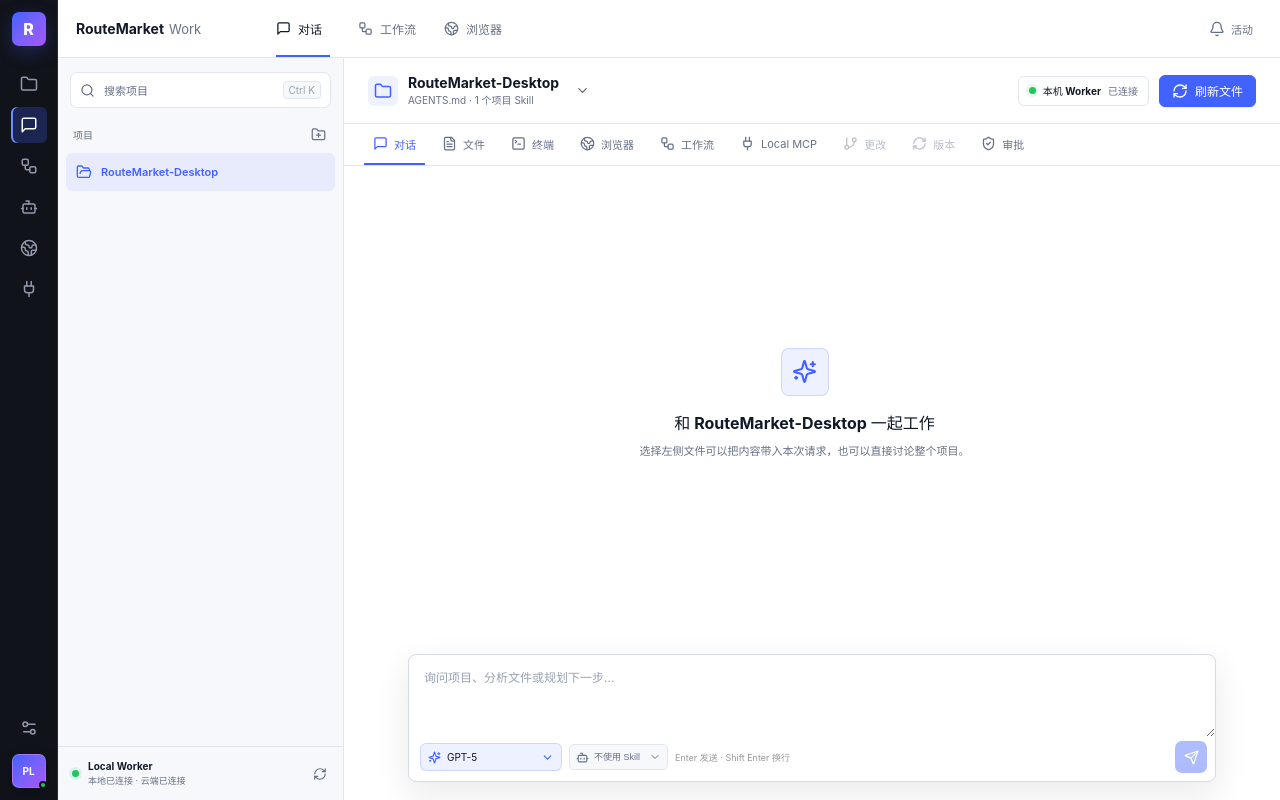
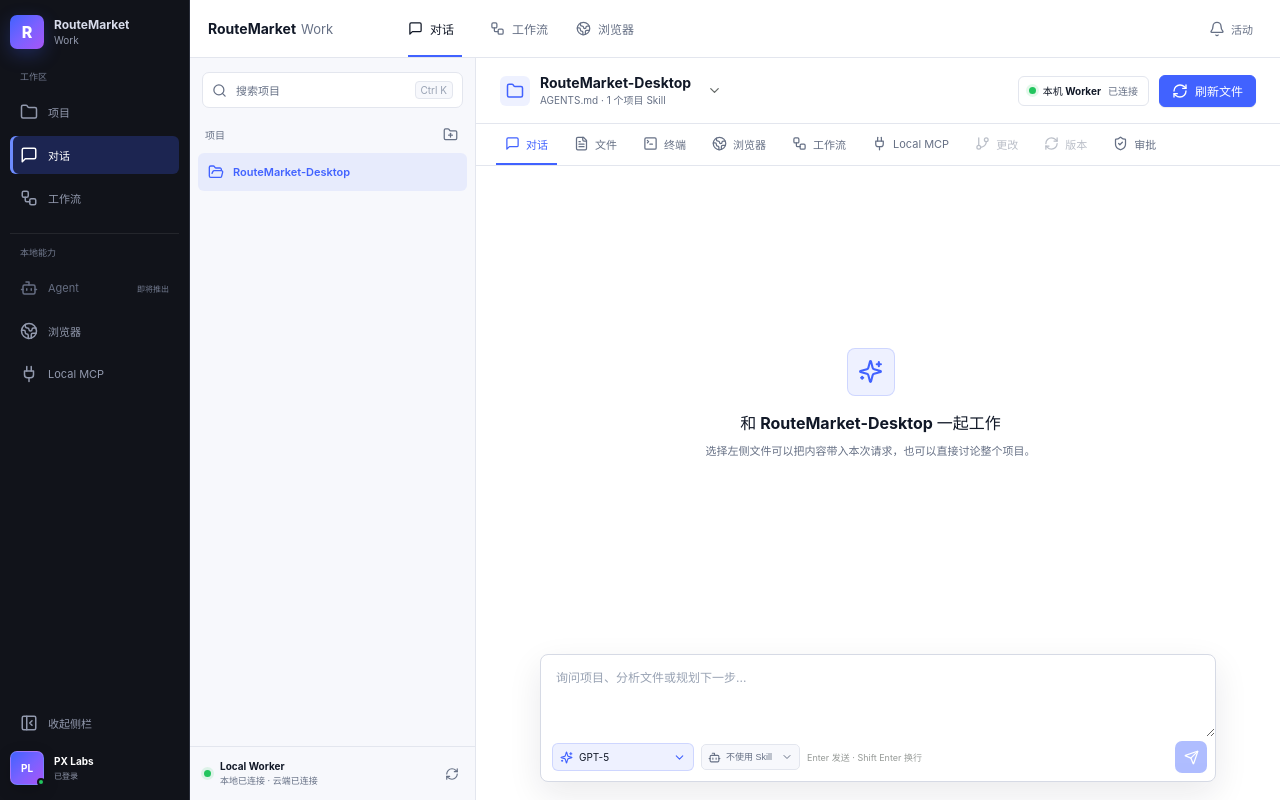
Before and after one commit to PXTechAI/RouteMarket-Work, a React (Vite) app in the folder apps/desktop/src/renderer/: page / in a window 1280 px wide. Both pictures are taken after a click on the button 28 px from the left and 728 px from the top of the page. Built offline with nearby package versions, Linux system fonts and the light colour scheme.

Commit message:
refactor(desktop): improve expandable app navigation

```diff
--- a/apps/desktop/src/renderer/src/app/AccountMenu.tsx
+++ b/apps/desktop/src/renderer/src/app/AccountMenu.tsx
@@ -21,11 +21,13 @@
 export function AccountMenu({
   state,
   busy,
+  expanded,
   onSignIn,
   onSignOut
 }: {
   state: WorkState;
   busy: boolean;
+  expanded: boolean;
   onSignIn(): void;
   onSignOut(): void;
 }) {
@@ -160,8 +162,16 @@
         aria-expanded={open}
         onClick={() => setOpen((value) => !value)}
       >
-        {account ? getInitials(account.displayName) : <UserRound size={17} />}
-        <span className={`rm-account-presence ${account ? "online" : ""}`} />
+        <span className="rm-rail-account-avatar">
+          {account ? getInitials(account.displayName) : <UserRound size={17} />}
+          <span className={`rm-account-presence ${account ? "online" : ""}`} />
+        </span>
+        {expanded && (
+          <span className="rm-rail-account-copy">
+            <strong>{account?.displayName ?? "RouteMarket 账户"}</strong>
+            <small>{account ? "已登录" : "点击登录"}</small>
+          </span>
+        )}
       </button>
     </div>
   );
--- a/apps/desktop/src/renderer/src/app/AppRail.tsx
+++ b/apps/desktop/src/renderer/src/app/AppRail.tsx
@@ -3,14 +3,17 @@
   Folder,
   Globe2,
   MessageSquare,
+  PanelLeftClose,
+  PanelLeftOpen,
   Plug,
-  Settings2,
   Workflow
 } from "lucide-react";
+import { useState } from "react";
 import type { WorkState } from "../../../shared/desktop-api";
 import { AccountMenu } from "./AccountMenu";
 
 type RailView = "chat" | "files" | "workflow" | "browser" | "mcp";
+const railExpandedKey = "routemarket-work:rail-expanded";
 
 export function AppRail({
   activeView,
@@ -27,10 +30,30 @@
   onSignIn(): void;
   onSignOut(): void;
 }) {
+  const [expanded, setExpanded] = useState(
+    () => localStorage.getItem(railExpandedKey) === "true"
+  );
+
+  function toggleExpanded() {
+    setExpanded((current) => {
+      const next = !current;
+      localStorage.setItem(railExpandedKey, String(next));
+      return next;
+    });
+  }
+
   return (
-    <nav className="rm-rail" aria-label="主导航">
-      <div className="rm-brand-mark" title="RouteMarket Work">R</div>
+    <nav className={`rm-rail ${expanded ? "expanded" : ""}`} aria-label="主导航">
+      <div className="rm-rail-brand" title="RouteMarket Work">
+        <div className="rm-brand-mark">R</div>
+        <div className="rm-rail-brand-copy">
+          <strong>RouteMarket</strong>
+          <span>Work</span>
+        </div>
+      </div>
+
       <div className="rm-rail-group">
+        <span className="rm-rail-group-label">工作区</span>
         <RailButton label="项目" active={activeView === "files"} onClick={() => onSelect("files")}>
           <Folder size={18} />
         </RailButton>
@@ -40,7 +63,11 @@
         <RailButton label="工作流" active={activeView === "workflow"} onClick={() => onSelect("workflow")}>
           <Workflow size={18} />
         </RailButton>
-        <RailButton label="Agent">
+      </div>
+
+      <div className="rm-rail-group rm-rail-capabilities">
+        <span className="rm-rail-group-label">本地能力</span>
+        <RailButton label="Agent" disabled badge="即将推出">
           <Bot size={18} />
         </RailButton>
         <RailButton label="浏览器" active={activeView === "browser"} onClick={() => onSelect("browser")}>
@@ -51,12 +78,17 @@
         </RailButton>
       </div>
       <div className="rm-rail-spacer" />
-      <RailButton label="设置">
-        <Settings2 size={18} />
+
+      <RailButton
+        label={expanded ? "收起侧栏" : "展开侧栏"}
+        onClick={toggleExpanded}
+      >
+        {expanded ? <PanelLeftClose size={18} /> : <PanelLeftOpen size={18} />}
       </RailButton>
       <AccountMenu
         state={state}
         busy={authBusy}
+        expanded={expanded}
         onSignIn={onSignIn}
         onSignOut={onSignOut}
       />
@@ -67,23 +99,33 @@
 function RailButton({
   label,
   active = false,
+  disabled = false,
+  badge,
   onClick,
   children
 }: {
   label: string;
   active?: boolean;
+  disabled?: boolean;
+  badge?: string;
   onClick?(): void;
   children: React.ReactNode;
 }) {
+  const title = disabled && badge ? `${label}（${badge}）` : label;
+
   return (
     <button
       className={`rm-rail-button ${active ? "active" : ""}`}
       type="button"
-      title={label}
-      aria-label={label}
+      title={title}
+      aria-label={title}
+      aria-current={active ? "page" : undefined}
+      disabled={disabled}
       onClick={onClick}
     >
-      {children}
+      <span className="rm-rail-button-icon">{children}</span>
+      <span className="rm-rail-button-label">{label}</span>
+      {badge && <span className="rm-rail-button-badge">{badge}</span>}
     </button>
   );
 }
--- a/apps/desktop/src/renderer/src/app/account-menu.css
+++ b/apps/desktop/src/renderer/src/app/account-menu.css
@@ -1,30 +1,70 @@
 .rm-account-menu-root {
   position: relative;
-  display: grid;
-  place-items: center;
+  width: 100%;
 }
 
 .rm-rail-account {
   position: relative;
+  display: flex;
+  align-items: center;
+  width: 100%;
+  min-width: 34px;
+  height: 40px;
+  gap: 10px;
+  padding: 0;
+  color: #fff;
+  text-align: left;
+  background: transparent;
+  border: 0;
+  border-radius: 7px;
+  cursor: pointer;
+}
+
+.rm-rail-account:hover,
+.rm-rail-account.active {
+  background: rgb(255 255 255 / 7%);
+}
+
+.rm-rail-account-avatar {
+  position: relative;
   display: grid;
+  flex: 0 0 auto;
   place-items: center;
   width: 34px;
   height: 34px;
-  padding: 0;
   color: #fff;
   background: var(--rm-brand-gradient);
   border: 1px solid rgb(255 255 255 / 18%);
   border-radius: 7px;
   box-shadow: 0 5px 16px rgb(0 0 0 / 18%);
-  cursor: pointer;
   font-size: 10px;
   font-weight: 750;
 }
 
-.rm-rail-account:hover,
-.rm-rail-account.active {
-  border-color: rgb(255 255 255 / 48%);
-  box-shadow: 0 0 0 2px rgb(65 98 255 / 28%);
+.rm-rail:not(.expanded) .rm-rail-account {
+  justify-content: center;
+}
+
+.rm-rail-account-copy {
+  display: grid;
+  min-width: 0;
+  gap: 3px;
+}
+
+.rm-rail-account-copy strong,
+.rm-rail-account-copy small {
+  overflow: hidden;
+  text-overflow: ellipsis;
+  white-space: nowrap;
+}
+
+.rm-rail-account-copy strong {
+  font-size: 10px;
+}
+
+.rm-rail-account-copy small {
+  color: #9299ad;
+  font-size: 8px;
 }
 
 .rm-account-presence {
@@ -55,6 +95,10 @@
   border: 1px solid var(--rm-border-strong);
   border-radius: 8px;
   box-shadow: var(--rm-shadow-menu);
+}
+
+.rm-rail.expanded .rm-account-menu {
+  left: 198px;
 }
 
 .rm-account-menu-profile {
@@ -202,6 +246,7 @@
 }
 
 @media (max-width: 420px) {
+  .rm-rail.expanded .rm-account-menu,
   .rm-account-menu {
     right: 10px;
     left: 60px;
--- a/apps/desktop/src/renderer/src/app/app-shell.css
+++ b/apps/desktop/src/renderer/src/app/app-shell.css
@@ -3,6 +3,10 @@
   grid-template-rows: 58px minmax(0, 1fr);
   color: var(--rm-text);
   background: var(--rm-bg);
+}
+
+.app-shell:has(.rm-rail.expanded) {
+  grid-template-columns: 190px 286px minmax(0, 1fr);
 }
 
 .workspace {
@@ -289,20 +293,36 @@
   grid-row: 1 / -1;
   display: flex;
   flex-direction: column;
-  align-items: center;
-  gap: 8px;
-  padding: 12px 8px;
+  min-width: 0;
+  gap: 6px;
+  padding: 12px 10px;
   color: #d7dbea;
   background: var(--rm-rail);
   border-right: 1px solid var(--rm-rail-border);
+  transition: padding 160ms ease;
+}
+
+.rm-rail:not(.expanded) {
+  align-items: center;
+  padding-right: 8px;
+  padding-left: 8px;
+}
+
+.rm-rail-brand {
+  display: flex;
+  align-items: center;
+  min-width: 0;
+  gap: 10px;
+  height: 40px;
+  margin-bottom: 12px;
 }
 
 .rm-brand-mark {
+  flex: 0 0 auto;
   display: grid;
   place-items: center;
   width: 34px;
   height: 34px;
-  margin-bottom: 12px;
   color: #fff;
   background: var(--rm-brand-gradient);
   border-radius: 7px;
@@ -311,9 +331,51 @@
   font-weight: 800;
 }
 
+.rm-rail-brand-copy {
+  display: none;
+  min-width: 0;
+  line-height: 1.1;
+}
+
+.rm-rail.expanded .rm-rail-brand-copy {
+  display: grid;
+  gap: 3px;
+}
+
+.rm-rail-brand-copy strong {
+  overflow: hidden;
+  font-size: 12px;
+  text-overflow: ellipsis;
+}
+
+.rm-rail-brand-copy span {
+  color: #9299ad;
+  font-size: 10px;
+}
+
 .rm-rail-group {
   display: grid;
+  width: 100%;
   gap: 5px;
+}
+
+.rm-rail-capabilities {
+  margin-top: 10px;
+  padding-top: 12px;
+  border-top: 1px solid rgb(255 255 255 / 8%);
+}
+
+.rm-rail-group-label {
+  display: none;
+  height: 18px;
+  padding: 0 10px;
+  color: #737b90;
+  font-size: 9px;
+  font-weight: 700;
+}
+
+.rm-rail.expanded .rm-rail-group-label {
+  display: block;
 }
 
 .rm-rail-spacer {
@@ -321,11 +383,14 @@
 }
 
 .rm-rail-button {
-  display: grid;
-  place-items: center;
-  width: 36px;
-  height: 36px;
-  padding: 0;
+  position: relative;
+  display: flex;
+  align-items: center;
+  width: 100%;
+  height: 38px;
+  min-width: 36px;
+  gap: 10px;
+  padding: 0 10px;
   color: #9299ad;
   background: transparent;
   border: 0;
@@ -333,20 +398,68 @@
   cursor: pointer;
 }
 
+.rm-rail:not(.expanded) .rm-rail-button {
+  justify-content: center;
+  width: 38px;
+  padding: 0;
+}
+
+.rm-rail-button-icon {
+  display: grid;
+  flex: 0 0 auto;
+  place-items: center;
+  width: 18px;
+  height: 18px;
+}
+
+.rm-rail-button-label,
+.rm-rail-button-badge {
+  display: none;
+}
+
+.rm-rail.expanded .rm-rail-button-label {
+  display: block;
+  overflow: hidden;
+  font-size: 11px;
+  text-overflow: ellipsis;
+  white-space: nowrap;
+}
+
+.rm-rail.expanded .rm-rail-button-badge {
+  display: block;
+  margin-left: auto;
+  color: #737b90;
+  font-size: 8px;
+  white-space: nowrap;
+}
+
 .rm-rail-button:hover {
   color: #fff;
-  background: #252938;
+  background: rgb(255 255 255 / 7%);
 }
 
 .rm-rail-button.active {
   color: #fff;
   background: rgb(65 98 255 / 24%);
-  box-shadow: inset 2px 0 var(--rm-accent-strong);
+  box-shadow: inset 3px 0 var(--rm-accent-strong);
+}
+
+.rm-rail-button:disabled {
+  color: #666e82;
+  cursor: default;
+}
+
+.rm-rail-button:disabled:hover {
+  background: transparent;
 }
 
 @media (max-width: 1120px) {
   .app-shell {
     grid-template-columns: 54px 246px minmax(0, 1fr);
+  }
+
+  .app-shell:has(.rm-rail.expanded) {
+    grid-template-columns: 180px 246px minmax(0, 1fr);
   }
 
   .rm-global-brand {
@@ -361,6 +474,10 @@
 @media (max-width: 860px) {
   .app-shell {
     grid-template-columns: 52px 220px minmax(0, 1fr);
+  }
+
+  .app-shell:has(.rm-rail.expanded) {
+    grid-template-columns: 176px 220px minmax(0, 1fr);
   }
 
   .rm-global-header {
```
